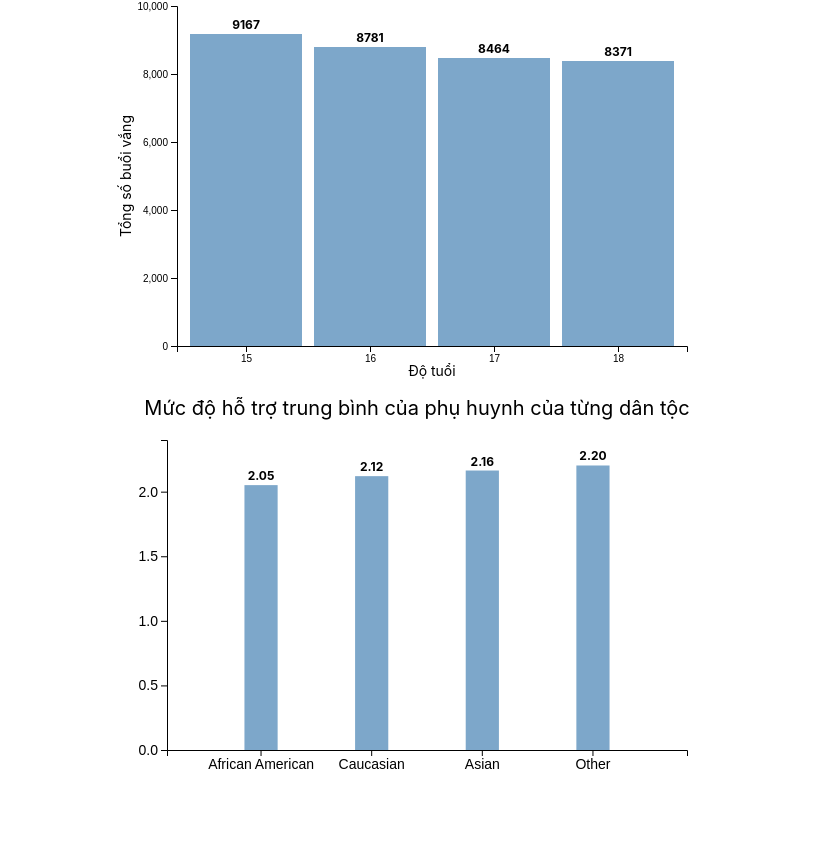
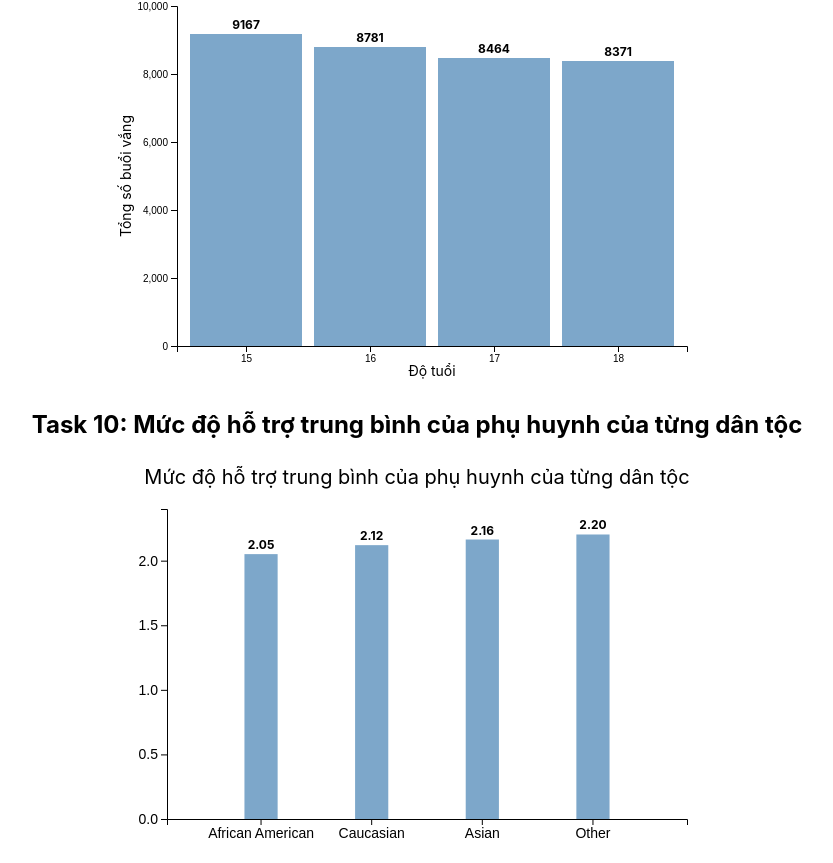
Before and after one commit to kekkei9/dath-nhom8, a React (Create React App) app: page / in a window 1280 px wide. Shown: the part 3739-4602 px from the top of the page, without its empty margins (223-1056 px from the left). Before the commit the page ends 4533 px from the top, so only its background shows below. Built offline with nearby package versions, Linux system fonts and the light colour scheme.

Commit message:
add name task 10

```diff
--- a/src/components/task10.js
+++ b/src/components/task10.js
@@ -97,6 +97,7 @@ const Task10 = () => {
 
   return (
     <div>
+      <h2>Task 10: Mức độ hỗ trợ trung bình của phụ huynh của từng dân tộc</h2>
       <svg ref={svgRef}></svg>
     </div>
   );
```
